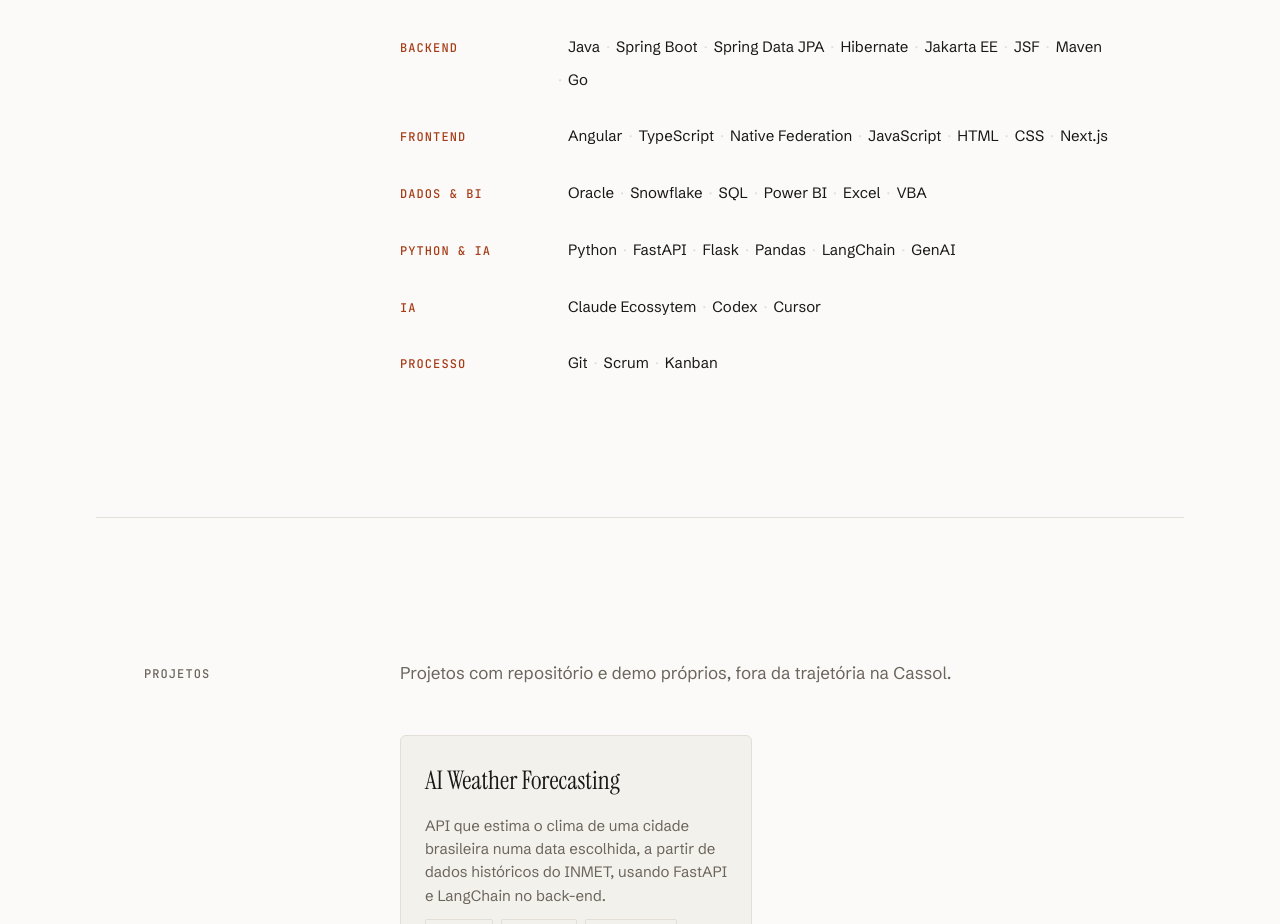
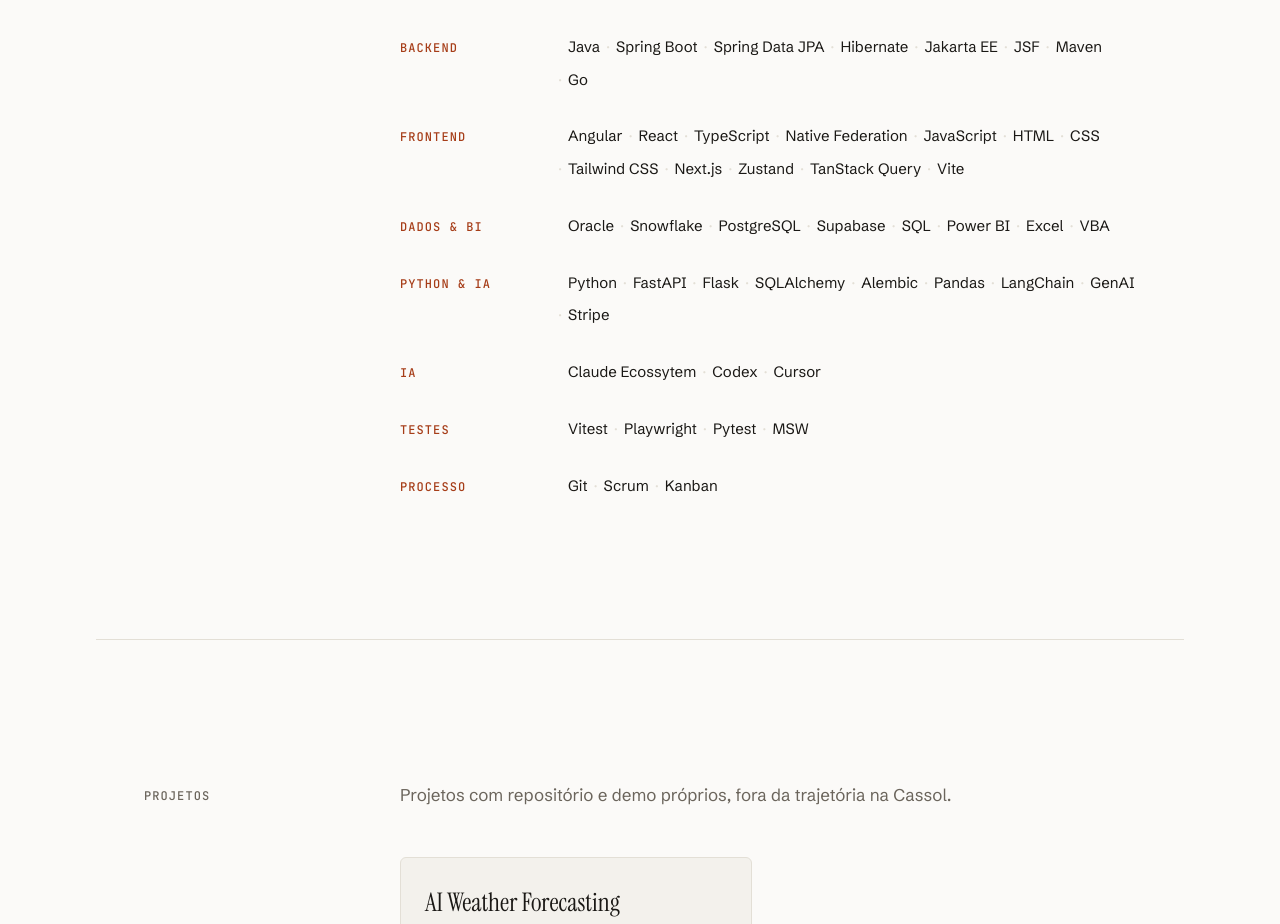
Before and after one commit to joaopedroldavid-del/my-portfolio, an Angular app: page /pt in a window 1280 px wide. Shown: the part 2060-2984 px from the top of the page. Built offline with nearby package versions, Linux system fonts and the light colour scheme; no server answers.

Commit message:
Adiciona tecnologias do projeto ita-calcados às skills
React, Tailwind, Zustand, TanStack Query, Vite, PostgreSQL, Supabase,
SQLAlchemy, Alembic, Stripe e um novo grupo de Testes (Vitest,
Playwright, Pytest, MSW), refletindo o stack usado naquele projeto.

```diff
--- a/src/app/core/data/skills.ts
+++ b/src/app/core/data/skills.ts
@@ -31,17 +31,40 @@
   {
     id: 'frontend',
     label: { pt: 'Frontend', en: 'Frontend' },
-    items: ['Angular', 'TypeScript', 'Native Federation', 'JavaScript', 'HTML', 'CSS', 'Next.js'],
+    items: [
+      'Angular',
+      'React',
+      'TypeScript',
+      'Native Federation',
+      'JavaScript',
+      'HTML',
+      'CSS',
+      'Tailwind CSS',
+      'Next.js',
+      'Zustand',
+      'TanStack Query',
+      'Vite',
+    ],
   },
   {
     id: 'data',
     label: { pt: 'Dados & BI', en: 'Data & BI' },
-    items: ['Oracle', 'Snowflake', 'SQL', 'Power BI', 'Excel', 'VBA'],
+    items: ['Oracle', 'Snowflake', 'PostgreSQL', 'Supabase', 'SQL', 'Power BI', 'Excel', 'VBA'],
   },
   {
     id: 'python',
     label: { pt: 'Python & IA', en: 'Python' },
-    items: ['Python', 'FastAPI', 'Flask', 'Pandas', 'LangChain', 'GenAI'],
+    items: [
+      'Python',
+      'FastAPI',
+      'Flask',
+      'SQLAlchemy',
+      'Alembic',
+      'Pandas',
+      'LangChain',
+      'GenAI',
+      'Stripe',
+    ],
   },
   {
     id: 'ai',
@@ -49,6 +72,11 @@
     items: ['Claude Ecossytem', 'Codex', 'Cursor'],
   },
   {
+    id: 'testing',
+    label: { pt: 'Testes', en: 'Testing' },
+    items: ['Vitest', 'Playwright', 'Pytest', 'MSW'],
+  },
+  {
     id: 'process',
     label: { pt: 'Processo', en: 'Process' },
     items: ['Git', 'Scrum', 'Kanban'],
```
